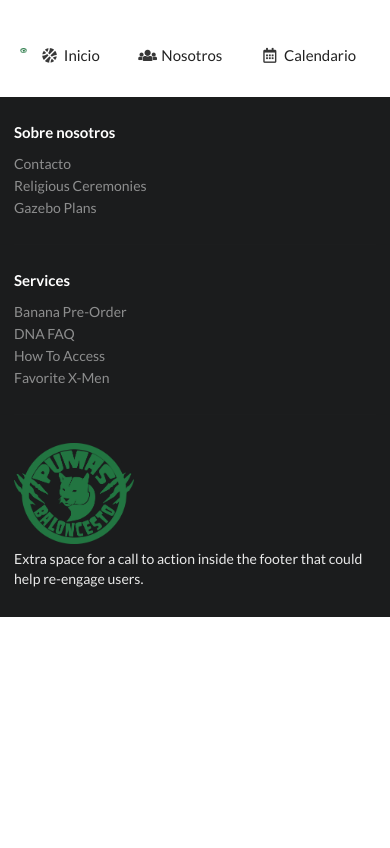
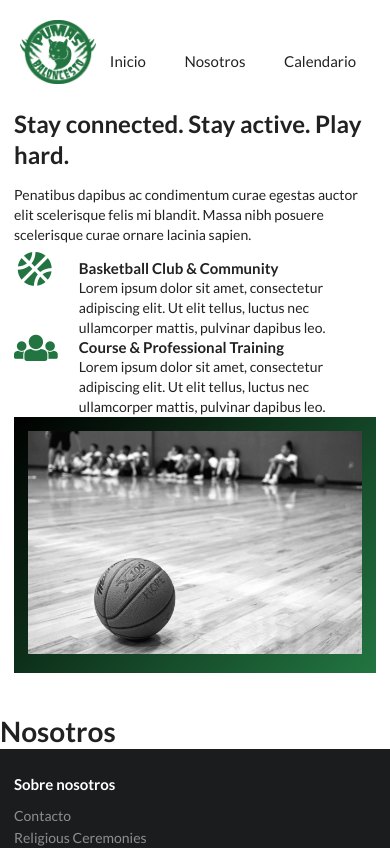
Before and after one commit to BRIKEV/pumas-web, a Nuxt app: page /club in a window 390 px wide. Shown: the top 848 px of the page. Built offline with nearby package versions, Linux system fonts and the light colour scheme.

Commit message:
feat: improve responsive

```diff
--- a/assets/_responsive.scss
+++ b/assets/_responsive.scss
@@ -1,11 +1,10 @@
-$tablet-width-portrait: 600px;
 $tablet-width: 769px;
 $desktop-width: 920px;
 $large-desktop-width: 1441px;
 
-$mobile-max-width: 920px;
+$mobile-max-width: 425px;
+$mobile-small-max-width: 375px;
 
-$smallHeight: 670px;
 
 @mixin mobile {
   @media (max-width: #{$mobile-max-width}) {
@@ -13,8 +12,8 @@ $smallHeight: 670px;
   }
 }
 
-@mixin tablet-portrait {
-  @media (max-width: #{$tablet-width-portrait}) {
+@mixin small-mobile {
+  @media (max-width: #{$mobile-small-max-width}) {
     @content;
   }
 }
--- a/components/AppHeader.vue
+++ b/components/AppHeader.vue
@@ -1,12 +1,14 @@
 <template>
   <header class="navbar">
     <div class="image-container">
-      <AppLogo />
+      <NuxtLink to="/">
+        <AppLogo />
+      </NuxtLink>
     </div>
     <nav class="ui large secondary menu">
-      <a class="item"><i class="basketball ball icon"></i>Inicio</a>
-      <a class="item"><i class="users icon"></i>Nosotros</a>
-      <a class="item"><i class="calendar alternate outline icon"></i>Calendario</a>
+      <NuxtLink to="/" class="item hide-xs"><i class="basketball ball icon nav-icon"></i>Inicio</NuxtLink>
+      <NuxtLink to="/club" class="item"><i class="users icon nav-icon"></i>Nosotros</NuxtLink>
+      <NuxtLink to="/calendario" class="item"><i class="calendar alternate outline icon nav-icon"></i>Calendario</NuxtLink>
     </nav>
   </header>
 </template>
@@ -25,5 +27,15 @@
   .image-container {
     max-width: 80px;
   }
+  @include small-mobile {
+    .item.hide-xs {
+      display: none;
+    }
+  }
+  @include mobile {
+    .nav-icon {
+      display: none;
+    }
+  }
 }
 </style>
--- a/components/HomeSections/Bio.vue
+++ b/components/HomeSections/Bio.vue
@@ -52,9 +52,13 @@
     display: flex;
     justify-content: space-between;
     gap: 20px;
+    i {
+      font-size: 2.5rem;
+      color: $primary;
+    }
   }
   .img-container {
-    background: rgb(0,0,0);
+    background: $black;
     background: linear-gradient(135deg, $black 0%, $primary 100%);
     padding: 1em;
     @include desktop {
--- a/pages/about.vue
+++ /dev/null
@@ -1,5 +0,0 @@
-<template>
-  <section>
-    <p>This page will be displayed at the /about route.</p>
-  </section>
-</template>
--- /dev/null
+++ b/pages/calendario.vue
@@ -0,0 +1,6 @@
+<template>
+  <HomeSectionsCalendar/>
+  <section>
+    <h1>Calendario</h1>
+  </section>
+</template>
--- /dev/null
+++ b/pages/club.vue
@@ -0,0 +1,6 @@
+<template>
+  <HomeSectionsBio />
+  <section>
+    <h1>Nosotros</h1>
+  </section>
+</template>
```
